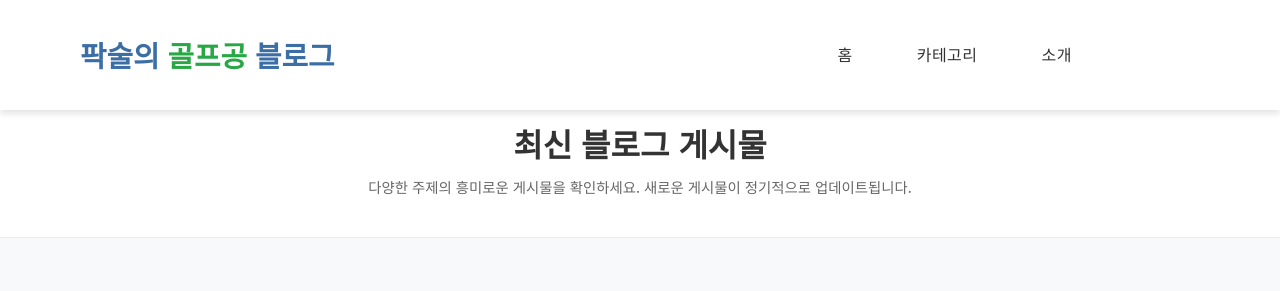
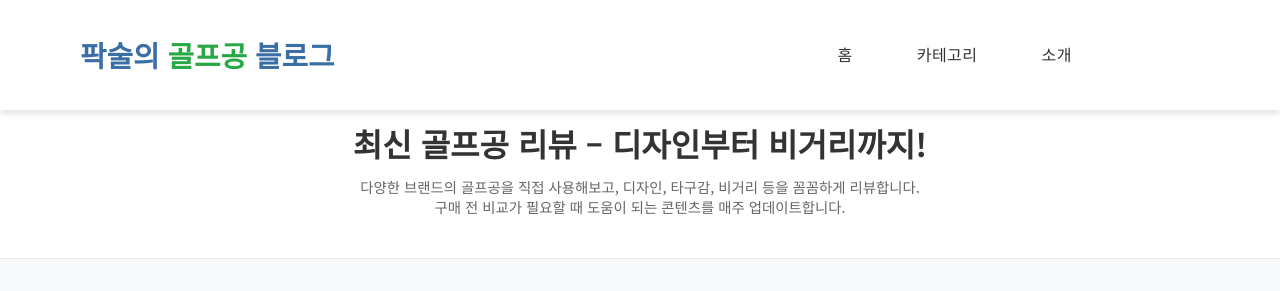
Before and after one commit to faxul200/breeze, a website: page index.html in a window 1280 px wide. Shown: the top 291 px of the page. Drawn offline with nearby package versions, Linux system fonts and the light colour scheme.

Commit message:
타이틀 변경

```diff
--- a/index.html
+++ b/index.html
@@ -18,8 +18,9 @@
         <div class="container">
             <!-- 블로그 헤더 -->
             <div class="blog-header">
-                <h1 class="blog-title">최신 블로그 게시물</h1>
-                <p class="blog-description">다양한 주제의 흥미로운 게시물을 확인하세요. 새로운 게시물이 정기적으로 업데이트됩니다.</p>
+                <h1 class="blog-title">최신 골프공 리뷰 – 디자인부터 비거리까지!</h1>
+                <p class="blog-description">다양한 브랜드의 골프공을 직접 사용해보고, 디자인, 타구감, 비거리 등을 꼼꼼하게 리뷰합니다.<br>
+                    구매 전 비교가 필요할 때 도움이 되는 콘텐츠를 매주 업데이트합니다.</p>
             </div>
             <!-- 특별 게시물 -->
             <div class="featured-post-container"></div>
```
